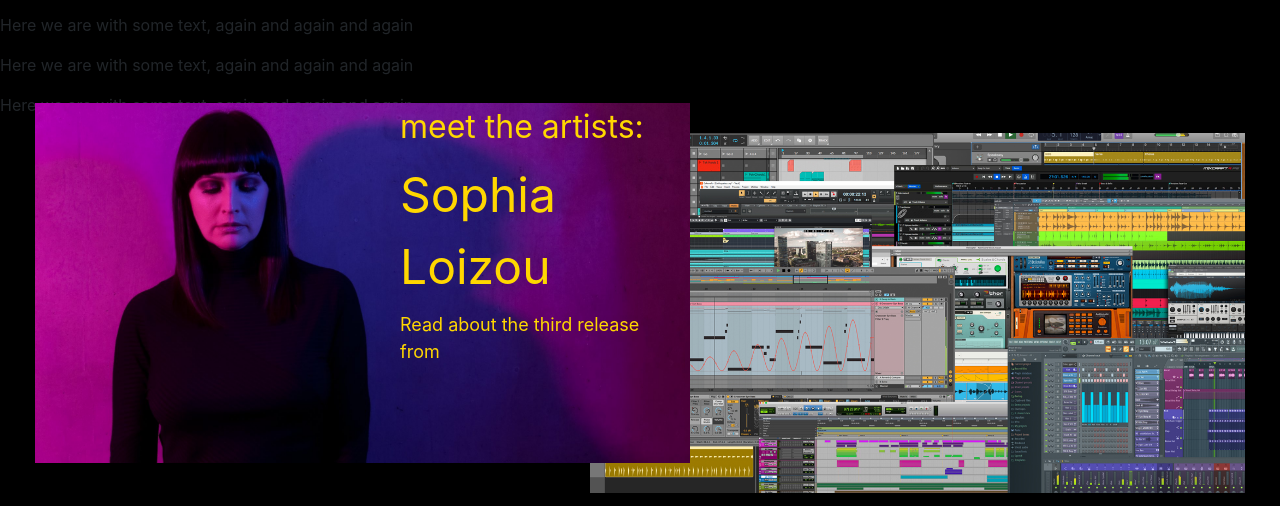
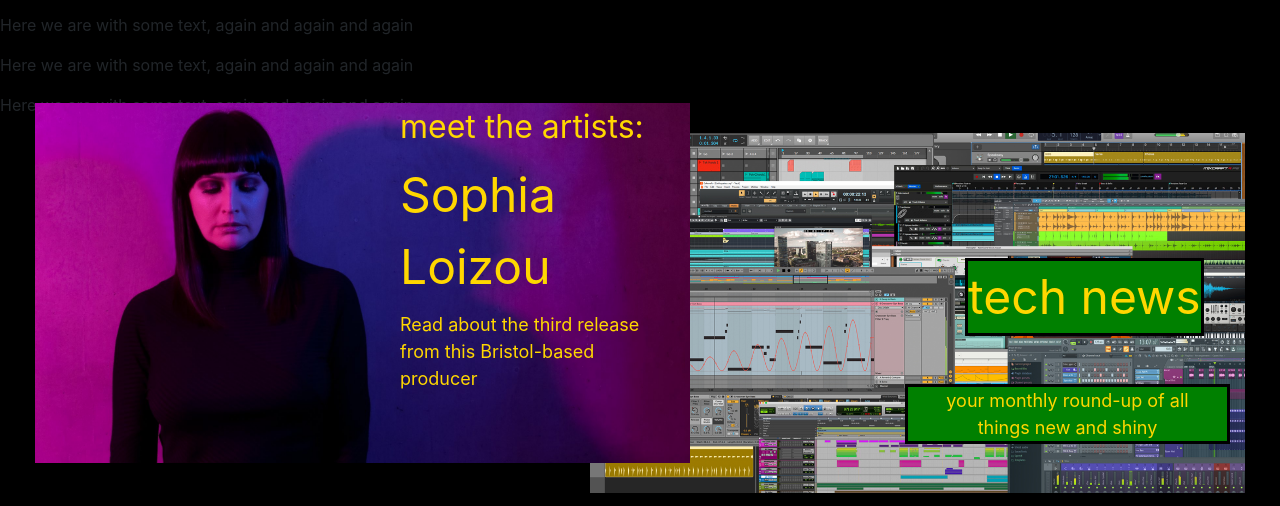
Before and after one commit to JamieWilson2000/Milestone-Project-One, a plain HTML site: page index.html in a window 1280 px wide. Shown: the part 83-589 px from the top of the page. Drawn offline with nearby package versions, Linux system fonts and the light colour scheme.

Commit message:
Added text and color to the 'tech news' section

```diff
--- a/assets/css/style.css
+++ b/assets/css/style.css
@@ -16,6 +16,8 @@ h3 {
   text-align: center;
 
 }
+
+
 
 section {
   margin: 0;
@@ -66,6 +68,25 @@ hr {
   background-size: cover;
   right: 50px;
   min-height: 360px;
+}
+
+.labelstyle4 {
+  border: 3px solid black;
+  background: green;
+  margin-top: 125px;
+  margin-left: 360px;
+  font-size: xxx-large;
+  color: gold;
+}
+
+.labelstyle5 {
+    border: 3px solid black;
+  background: green;
+  margin-top: 40px;
+  margin-left: 300px;
+  font-size: large;
+  text-align: center;
+  color: gold;
 }
 
 
--- a/index.html
+++ b/index.html
@@ -78,12 +78,15 @@
     <a ref="index.html" class="col-md-6 leftarticle">
     <label class="labelstyle">meet the artists:</label><br>
     <label class="labelstyle2">Sophia Loizou</label><br>
-    <label class="labelstyle3">Read about the third release <br>from </label></a>
+    <label class="labelstyle3">Read about the third release <br>from this Bristol-based producer</label></a>
 
 <!--RIGHT ARTICLE CONTENT-->
       <div class="col-md-6">
         <div class="row bg-color-name-title">
-          <a ref="index.html" class="col-md-12 rightarticle"></a>
+          <a ref="index.html" class="col-md-12 rightarticle">
+              <label class="labelstyle4">tech news</label><br>
+              <p class="labelstyle5">your monthly round-up of all <br>things new and shiny</p>
+          </a>
         </div>
       </div>
   </div>
```
